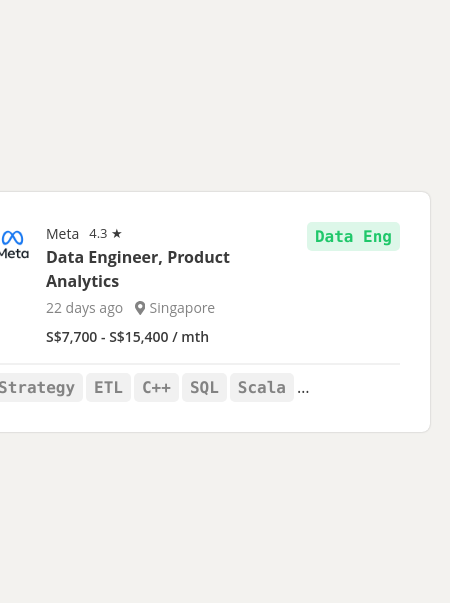
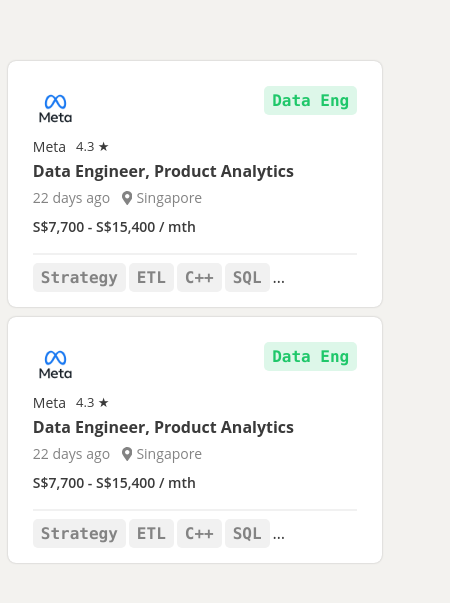
Before and after one commit to zongqiooi/zq-nodeflair-clone, a React (Vite) app: page / in a window 390 px wide. Shown: the part 105-708 px from the top of the page, 450 px wide, since content can reach past the window. Built offline with nearby package versions, Linux system fonts and the light colour scheme.

Commit message:
feat: added job card responsiveness to tablet and mobile

```diff
--- a/src/components/JobCard.jsx
+++ b/src/components/JobCard.jsx
@@ -3,6 +3,7 @@
     <div className="job-card" tabIndex="1">
       <div className="job-card-flex-container">
         <div className="top-portion-flex-container">
+          <div className="job-card-left-middle-flex-container">
             <div className="job-card-left">
               <img
                 className="company-logo"
@@ -37,6 +38,7 @@
               </div>
               <div className="salary">S$7,700 - S$15,400 / mth</div>
             </div>
+          </div>
           <div className="job-card-right">
             <div className="role-button">Data Eng</div>
           </div>
@@ -51,6 +53,7 @@
             <div className="tech-stack-button">C++</div>
             <div className="tech-stack-button">SQL</div>
             <div className="tech-stack-button">Scala</div>
+            <div className="tech-stack-button">C#</div>
             <div className="tech-stack-button">Python</div>
             <div className="tech-stack-button">Python</div>
             <div className="tech-stack-button">Python</div>
--- a/src/components/JobLists.jsx
+++ b/src/components/JobLists.jsx
@@ -2,7 +2,8 @@
 
 const JobLists = () => {
   return (
-    <div>
+    <div className="job-lists">
+      <JobCard />
       <JobCard />
     </div>
   );
--- a/src/styles/style.css
+++ b/src/styles/style.css
@@ -17,8 +17,10 @@
   justify-content: center;
   align-items: center;
   gap: 10px;
-  padding-left: 20px;
-  padding-right: 20px;
+  /* padding-left: 20px;
+  padding-right: 20px; */
+  padding-left: 2vw;
+  padding-right: 2vw;
   flex: 1;
 }
 
@@ -29,7 +31,7 @@
 .job-card {
   border-radius: 8px;
   background-color: white;
-  padding: 30px;
+  padding: 25px 25px 15px 25px;
   cursor: pointer;
   position: relative;
   top: 0;
@@ -47,6 +49,11 @@
 
 .job-card:focus {
   outline: #1fc76a 3px solid;
+}
+
+.job-card-left-middle-flex-container {
+  display: flex;
+  gap: 10px;
 }
 
 .job-card-middle {
@@ -74,7 +81,7 @@
 }
 
 .btm-portion-flex-container {
-  max-width: 390px;
+  max-width: 410px;
 }
 
 .tech-stacks-flex-container {
@@ -118,6 +125,7 @@
   font-family: "Open Sans", Helvetica, Arial, sans-serif;
   line-height: 1.5em;
   margin: 0px;
+  margin-top: 3px;
   margin-bottom: 3px;
   max-width: 250px;
   max-height: 50px;
@@ -148,7 +156,7 @@
 
 .company-title {
   font-size: 14px;
-  margin-top: 2px;
+  margin-top: 1px;
 }
 
 .rating {
@@ -178,16 +186,109 @@
   align-items: center;
 }
 
-/* Mobile Views */
+/* Tablet View */
 
 @media screen and (max-width: 1010px) {
   .job-details {
     display: none;
   }
 
+  .job-lists {
+    flex: 1;
+  }
+
+  /* .job-card {
+    display: flex;
+    flex: 1;
+  } */
+
   .panel-flex-container {
-    /* max-width: 1140px; */
     margin-left: auto;
     margin-right: auto;
+    display: flex;
+    flex: 1;
+  }
+
+  .top-portion-flex-container {
+    display: flex;
+    justify-content: space-between;
+    /* gap: 10px; */
+    /* position: relative; */
+    /* z-index: 10; */
+  }
+
+  .role-title {
+    max-width: none;
+    width: none;
+    /* max-width: 500px; */
+  }
+
+  .job-card {
+    min-width: auto;
+  }
+
+  .job-card-middle {
+    min-width: auto;
+  }
+
+  .job-card-middle {
+    max-width: none;
+    width: none;
+    /* max-width: 500px; */
+  }
+
+  .role-button {
+    max-width: 220px;
+    /* max-width: none; */
+  }
+
+  .job-card-right {
+    max-width: 240px;
+    text-align: end;
+    float: right;
+
+    /* position: absolute;
+    right: 0%;
+    z-index: 10; */
+    /* max-width: none; */
+  }
+
+  .btm-portion-flex-container {
+    /* min-width: 440px; */
+    max-width: 80vw;
+    /* max-width: none;
+    width: none; */
+  }
+
+  /* .job-card-right { */
+  /* justify-self: flex-end; */
+  /* align-self: flex-end; */
+  /* align-items: flex-end; */
+  /* align-self: baseline; */
+  /* position: absolute; */
+  /* position: relative; */
+  /* text-align: end; */
+  /* right: 10px; */
+  /* right: 0%; */
+  /* text-align: right; */
+  /* } */
+}
+
+/* Mobile View */
+
+@media screen and (max-width: 440px) {
+  .job-card-left-middle-flex-container {
+    display: flex;
+    flex-direction: column;
+    gap: 0px;
+  }
+
+  .job-card-right {
+    position: relative;
+  }
+
+  .role-button {
+    position: absolute;
+    right: 0%;
   }
 }
```
Lines whose indentation alone changed are shown as unchanged.
